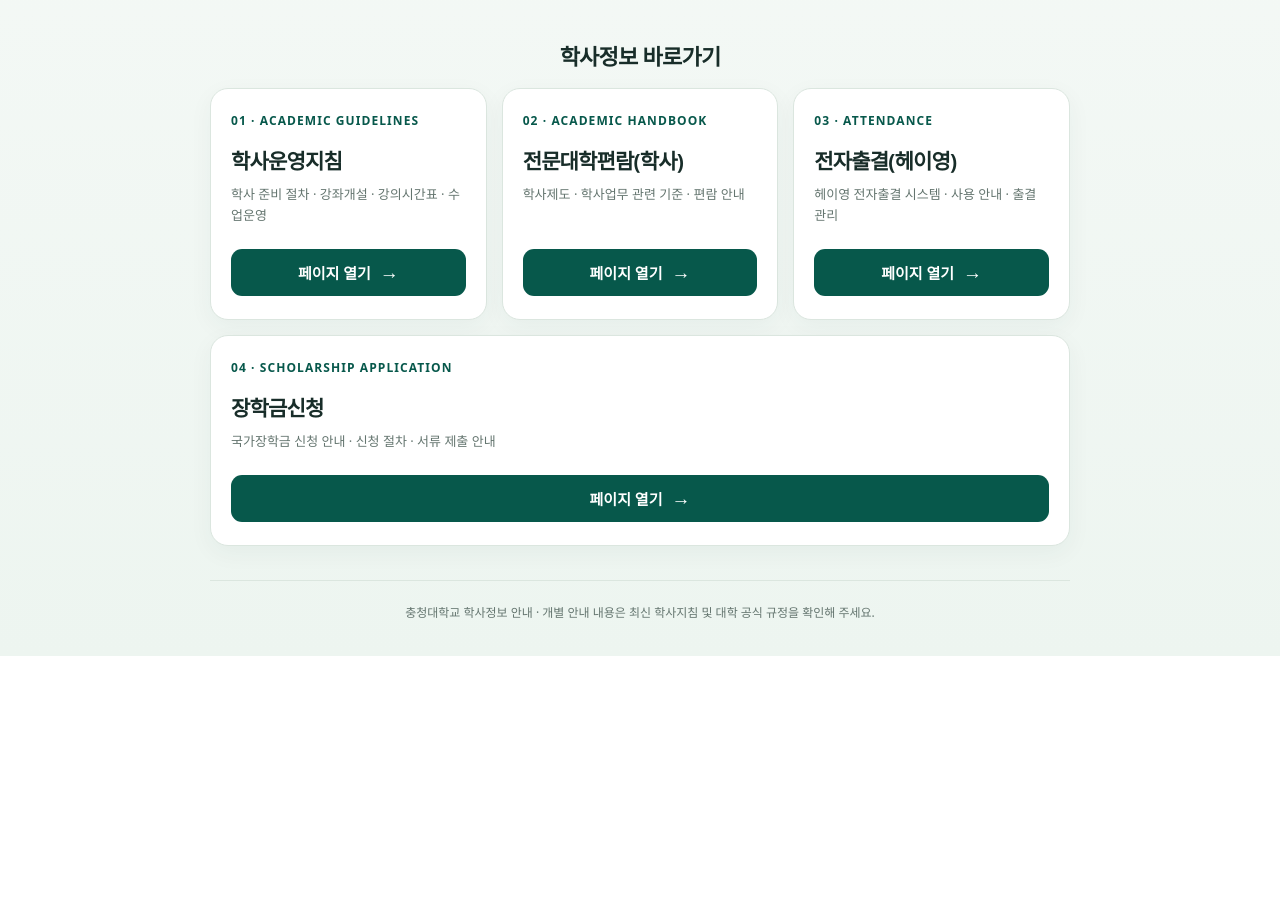
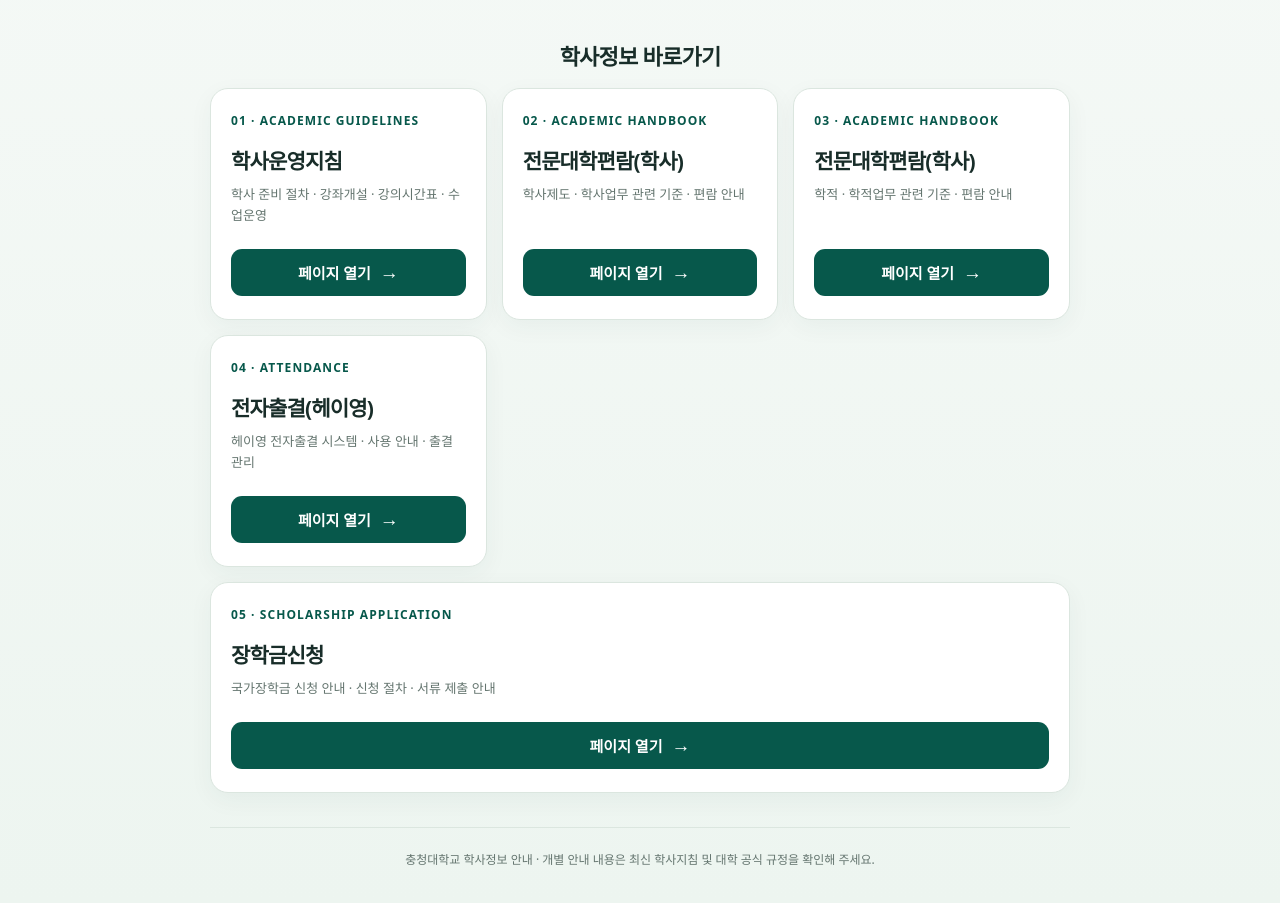
Before and after one commit to kjeong6366-ux/ccu, a plain HTML site: page index.html in a window 1280 px wide. Shown: the part 414-1317 px from the top of the page. Before the commit the page ends 1070 px from the top, so only its background shows below. Drawn offline with Linux system fonts and the light colour scheme.

Commit message:
Update index.html

```diff
--- a/index.html
+++ b/index.html
@@ -30,8 +30,9 @@ body:before{content:"";height:7px;background:var(--green);display:block}.page{wi
 <div class="grid">
 <article class="card"><span class="number">01 · ACADEMIC GUIDELINES</span><h3>학사운영지침</h3><p>학사 준비 절차 · 강좌개설 · 강의시간표 · 수업운영</p><a class="action" href="https://kjeong6366-ux.github.io/ccu/ccuClass1.html" target="_blank" rel="noopener noreferrer" aria-label="학사운영지침 페이지 열기 (새 창)">페이지 열기 <span class="arrow" aria-hidden="true">→</span></a></article>
 <article class="card"><span class="number">02 · ACADEMIC HANDBOOK</span><h3>전문대학편람(학사)</h3><p>학사제도 · 학사업무 관련 기준 · 편람 안내</p><a class="action" href="https://kjeong6366-ux.github.io/ccu/govEdu.html" target="_blank" rel="noopener noreferrer" aria-label="전문대학편람 학사 페이지 열기 (새 창)">페이지 열기 <span class="arrow" aria-hidden="true">→</span></a></article>
-<article class="card"><span class="number">03 · ATTENDANCE</span><h3>전자출결(헤이영)</h3><p>헤이영 전자출결 시스템 · 사용 안내 · 출결 관리</p><a class="action" href="https://kjeong6366-ux.github.io/ccu/attend.html" target="_blank" rel="noopener noreferrer" aria-label="전자출결 헤이영 페이지 열기 (새 창)">페이지 열기 <span class="arrow" aria-hidden="true">→</span></a></article>
-<article class="card scholar-card"><span class="number">04 · SCHOLARSHIP APPLICATION</span><h3>장학금신청</h3><p>국가장학금 신청 안내 · 신청 절차 · 서류 제출 안내</p><a class="action" href="https://kjeong6366-ux.github.io/ccu/scholar.html" target="_blank" rel="noopener noreferrer" aria-label="장학금신청 페이지 열기 (새 창)">페이지 열기 <span class="arrow" aria-hidden="true">→</span></a></article>
+<article class="card"><span class="number">03 · ACADEMIC HANDBOOK</span><h3>전문대학편람(학사)</h3><p>학적 · 학적업무 관련 기준 · 편람 안내</p><a class="action" href="https://kjeong6366-ux.github.io/ccu/KC_hakjeok.html" target="_blank" rel="noopener noreferrer" aria-label="전문대학편람 학적 페이지 열기 (새 창)">페이지 열기 <span class="arrow" aria-hidden="true">→</span></a></article>
+<article class="card"><span class="number">04 · ATTENDANCE</span><h3>전자출결(헤이영)</h3><p>헤이영 전자출결 시스템 · 사용 안내 · 출결 관리</p><a class="action" href="https://kjeong6366-ux.github.io/ccu/attend.html" target="_blank" rel="noopener noreferrer" aria-label="전자출결 헤이영 페이지 열기 (새 창)">페이지 열기 <span class="arrow" aria-hidden="true">→</span></a></article>
+<article class="card scholar-card"><span class="number">05 · SCHOLARSHIP APPLICATION</span><h3>장학금신청</h3><p>국가장학금 신청 안내 · 신청 절차 · 서류 제출 안내</p><a class="action" href="https://kjeong6366-ux.github.io/ccu/scholar.html" target="_blank" rel="noopener noreferrer" aria-label="장학금신청 페이지 열기 (새 창)">페이지 열기 <span class="arrow" aria-hidden="true">→</span></a></article>
 </div>
 </section>
 <footer class="footer">충청대학교 학사정보 안내 · 개별 안내 내용은 최신 학사지침 및 대학 공식 규정을 확인해 주세요.</footer>
```
